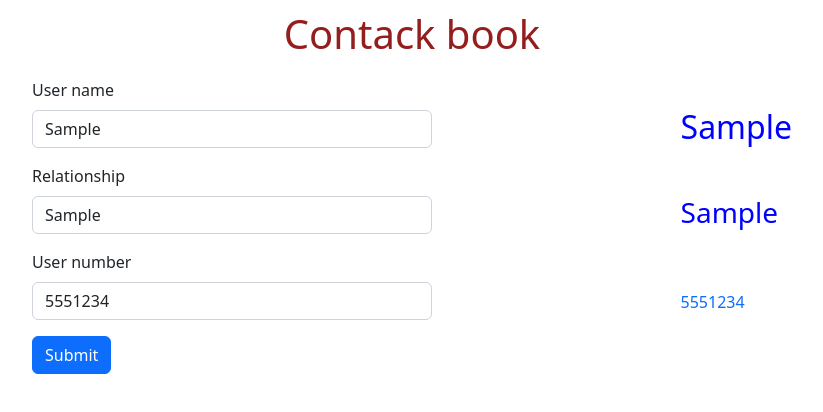
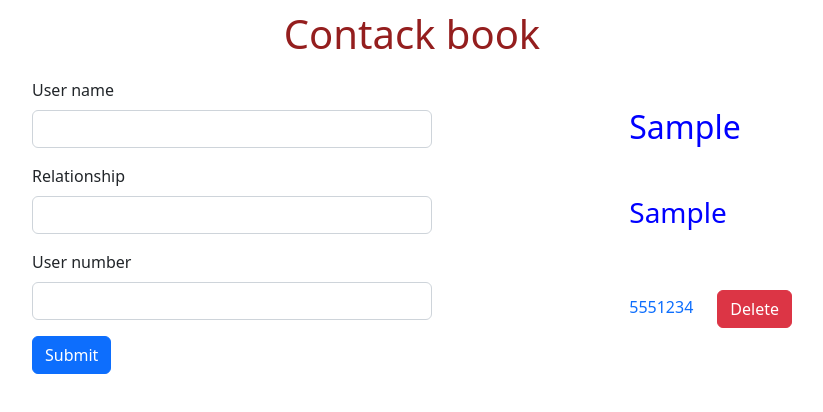
Before and after one commit to asadbekded/4-oy-3-dars, a plain HTML site: page index.html in a window 1280 px wide. Both pictures are taken after typing "Sample", "Sample", "5551234" into the empty fields and a click on the button "Submit". Shown: the whole page, without its empty margins (228-1051 px from the left). Drawn offline with nearby package versions, Linux system fonts and the light colour scheme.

Commit message:
Add new change

```diff
--- a/css/main.css
+++ b/css/main.css
@@ -33,6 +33,11 @@ a{
    align-items: flex-start;
    justify-content: space-between;
 }
+.js-list{
+   padding: 0px;
+   margin: 0px;
+   list-style: none;
+}
 
 
 @media only screen and (width: 576px) {
--- a/index.html
+++ b/index.html
@@ -33,7 +33,7 @@
              </form>
          </div>
 
-         <div class="diaz-box"></div>
+         <ul class="js-list"></ul>
       </div>
    </div>
 
--- a/js/main.js
+++ b/js/main.js
@@ -1,35 +1,65 @@
 let elForm = document.querySelector('.js-form')
-let elBox = document.querySelector('.diaz-box')
+let elList = document.querySelector('.js-list')
 let elInp1 = document.querySelector('.js-inp1')
 let elInp2 = document.querySelector('.js-inp2')
 let elInp3 = document.querySelector('.js-inp3')
 
+const result = []
+
+let today = ((array, list) => {
+   list.innerHTML = ''
+
+   array.forEach(function(item){
+      newItem = document.createElement("li")
+      newTitle = document.createElement("h2")
+      newText = document.createElement("h3")
+      newTell = document.createElement("a")
+      newBtn = document.createElement('button')
+
+
+      newTitle.textContent = item.name;
+      newText.textContent = item.relationship;
+      newTell.textContent = item.number;
+      newTell.href = `tel:${elInp3.value}`;
+      newBtn.textContent = 'Delete'
+
+      newBtn.setAttribute('class', 'btn btn-danger ms-4 js-btn')
+
+      newItem.appendChild(newTitle)
+      newItem.appendChild(newText)
+      newItem.appendChild(newTell)
+      newItem.appendChild(newBtn)
+      list.appendChild(newItem)
+
+      newBtn.dataset.todoId = item.id
+   })
+})
 
 elForm.addEventListener('submit', function(evt){
    evt.preventDefault()
-   let array = [
+
+   result.push(
       {
+         id: result.length,
          name: elInp1.value,
          relationship: elInp2.value,
          number: elInp3.value
       }
-   ]
+   )
 
-   array.forEach(function(arr){
-      newTitle = document.createElement("h2")
-      newText = document.createElement("h3")
-      newTell = document.createElement("a")
+   elInp1.value = '';
+   elInp2.value = '';
+   elInp3.value = '';
 
+   today(result, elList)
+})
 
-      newTitle.textContent = arr.name;
-      newText.textContent = arr.relationship;
-      newTell.textContent = arr.number;
-      newTell.href = `tel:${elInp3.value}`;
+elList.addEventListener('click', function(evt){
+   if(evt.target.matches('.js-btn')){
+      let todoId = evt.target.dataset.todoId
+      let findedIndex = result.findIndex((el) => el.id == todoId)
+      result.splice(findedIndex, 1)
 
-
-
-      elBox.appendChild(newTitle)
-      elBox.appendChild(newText)
-      elBox.appendChild(newTell)
-   })
+      today(result, elList)
+   }
 })
```
